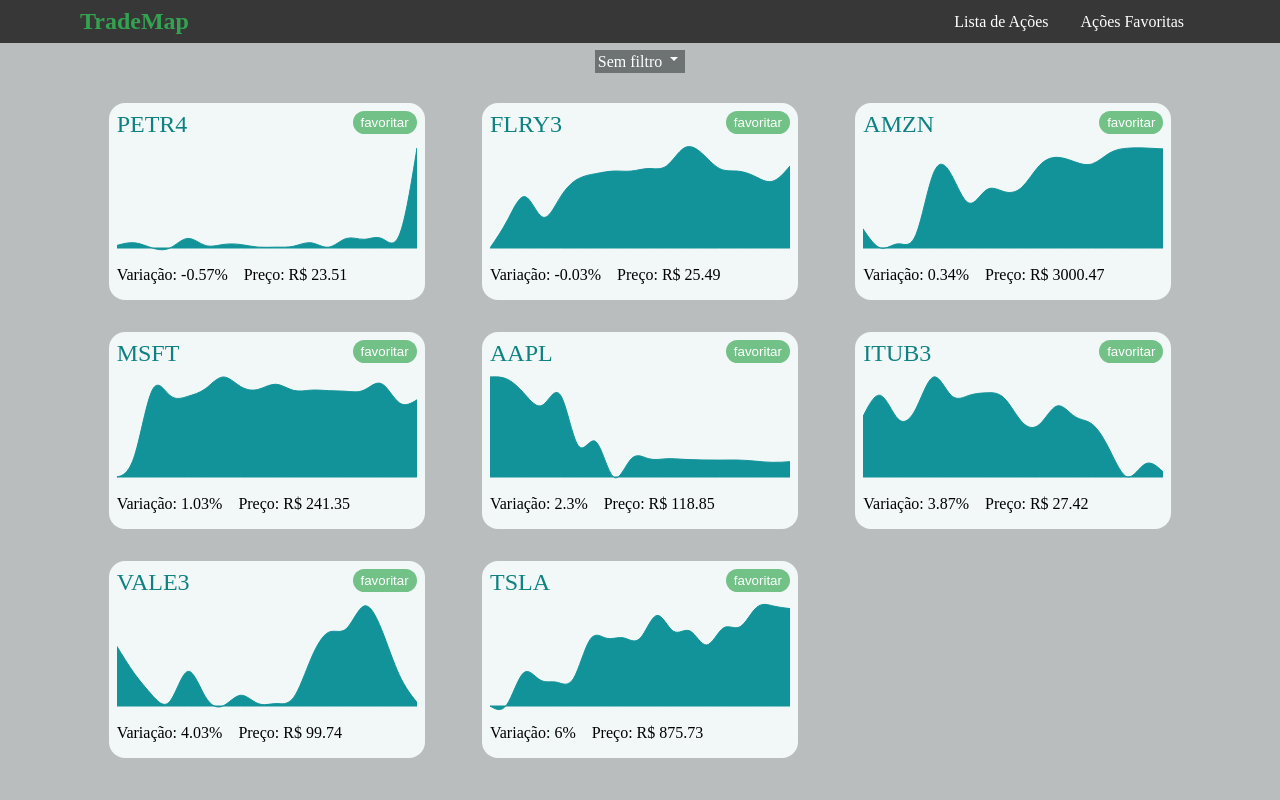
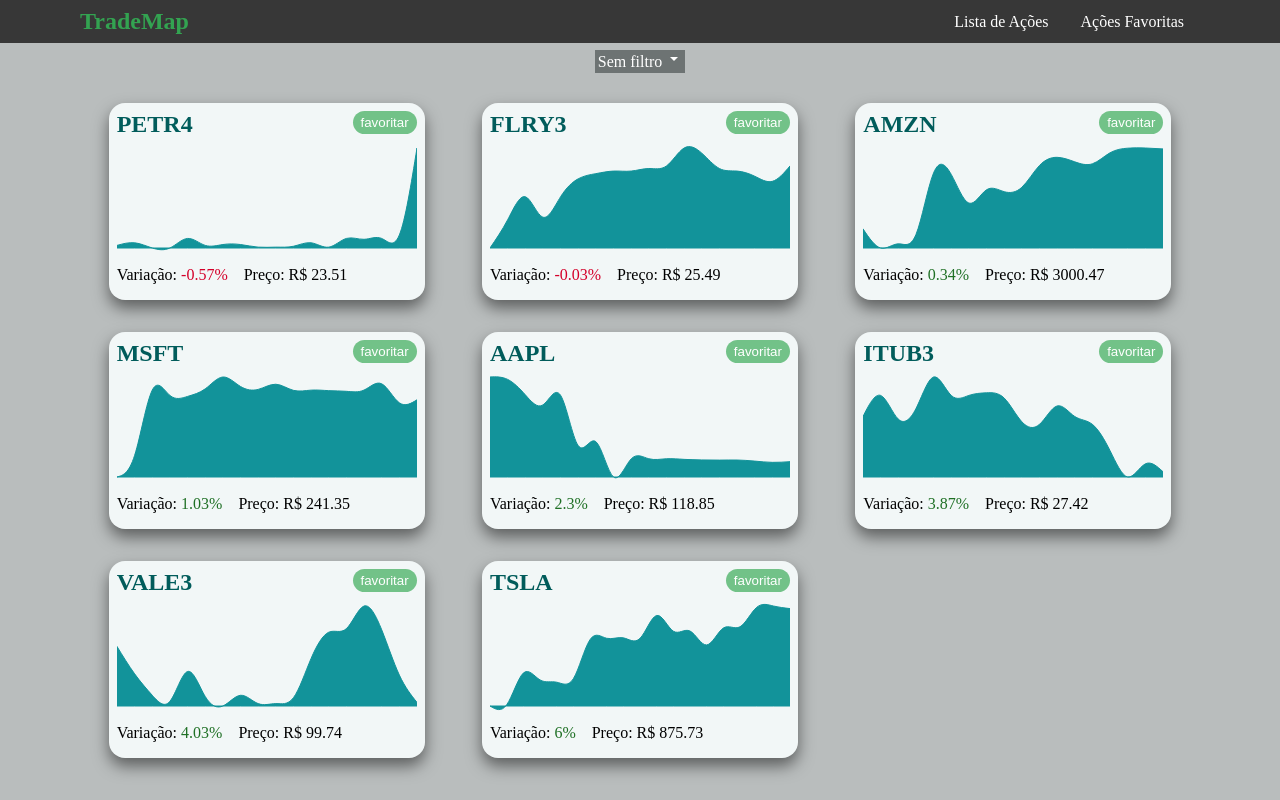
Before and after one commit to TradeMap-Code/desafio-frontend, a React (Create React App) app: page / in a window 1280 px wide. Built offline with nearby package versions, Linux system fonts and the light colour scheme.

Commit message:
stock variations displays different colors depende on if it's positive or negative values,

```diff
--- a/src/components/StockBlock.jsx
+++ b/src/components/StockBlock.jsx
@@ -40,7 +40,15 @@ export function StockBlock({
 
       <div className={styles.stockFooter}>
         <ul>
-          <li>Variação: {variation}%</li>
+          <li
+            className={
+              variation > 0
+                ? styles.positiveVariation
+                : styles.negativeVariation
+            }
+          >
+            Variação: <span>{variation}%</span>
+          </li>
           <li>Preço: R$ {price}</li>
         </ul>
       </div>
--- a/src/styles/components/StockBlock.module.css
+++ b/src/styles/components/StockBlock.module.css
@@ -3,16 +3,16 @@
   background: #f2f7f7;
   padding: 0.5rem;
   border-radius: 1rem;
+  box-shadow: 0px 8px 16px 0px rgba(0, 0, 0, 0.5);
 }
 
 .stockHeader {
   display: flex;
-justify-content: space-between;
+  justify-content: space-between;
 }
 
 .stockHeader h1 {
-  font-weight: normal;
-  color: #0e8281;
+  color: #015c5b;
   display: inline;
 }
 
@@ -26,3 +26,11 @@ justify-content: space-between;
   display: inline-block;
   padding: 0.5rem 1rem 0.5rem 0;
 }
+
+.stockFooter li.positiveVariation span {
+  color: #1f7025;
+}
+
+.stockFooter li.negativeVariation span{
+  color: #d4002a;
+}
```
